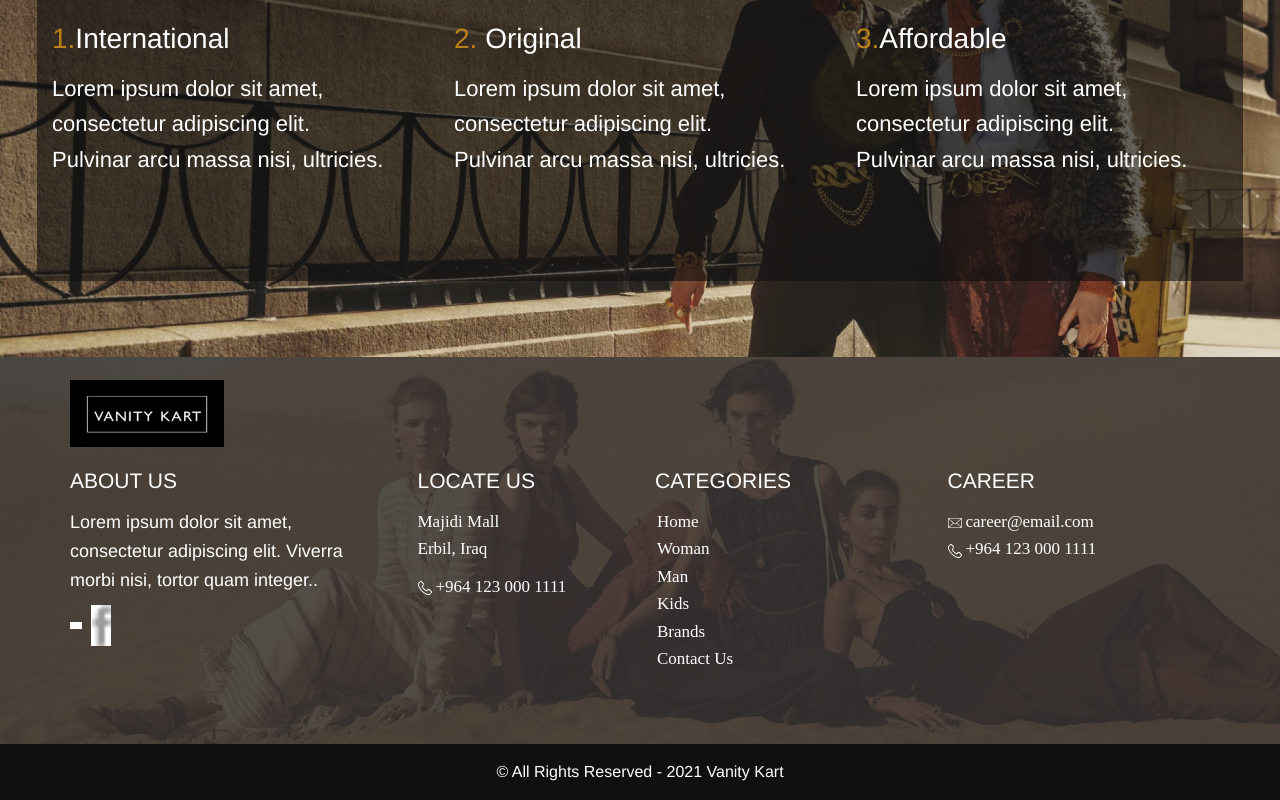
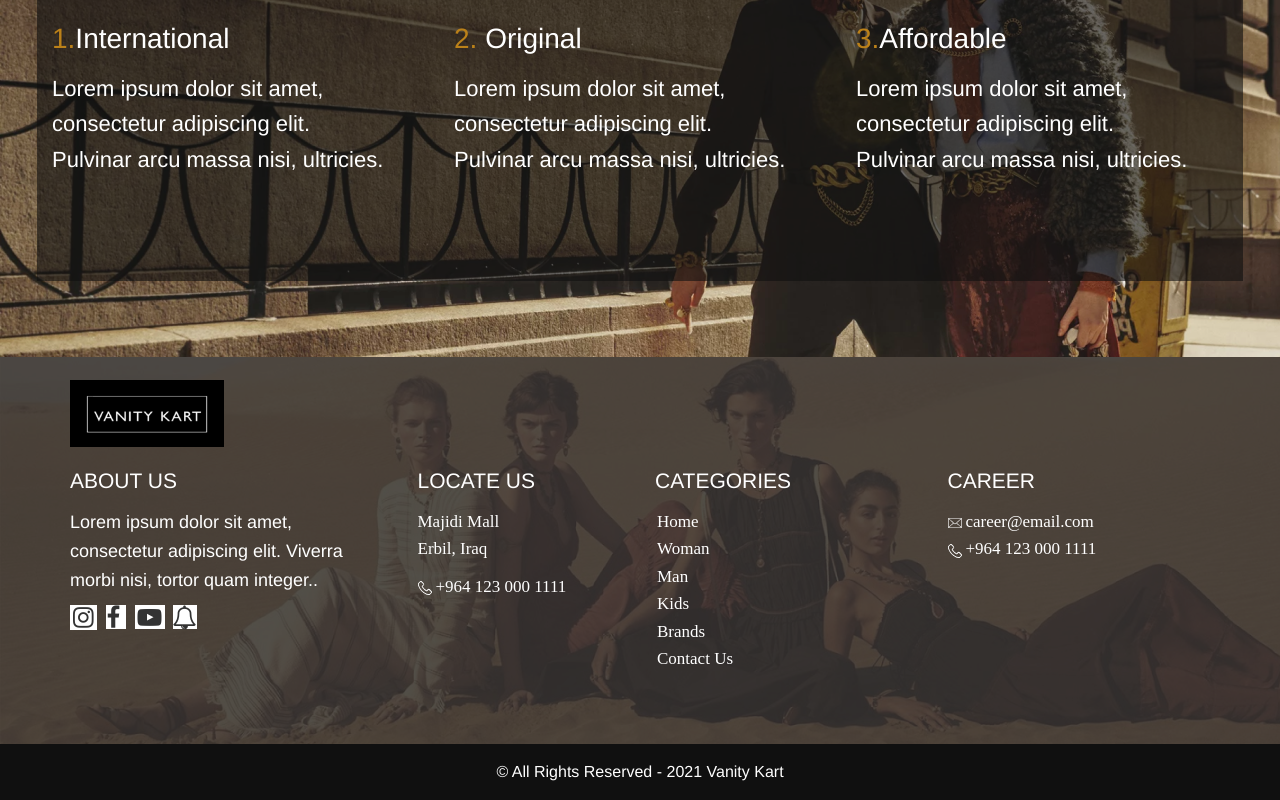
Before and after one commit to Mohdmansoori/vanity, a React (Create React App) app: page /About in a window 1280 px wide. Shown: the part 1368-2168 px from the top of the page. Built offline with nearby package versions, Linux system fonts and the light colour scheme.

Commit message:
'Twelth'

```diff
--- a/src/Component/Footer.js
+++ b/src/Component/Footer.js
@@ -2,8 +2,8 @@ import React from 'react';
 import { Link } from 'react-router-dom'
 import icon from '../images/image\ 1.png';
 import Youtube from '../images/youtube.png';
-import Facebook from '../images/fb.png';
-import Insta from '../images/instagram.png';
+import Facebook from '../images/facebook.png';
+import Insta from '../images/insta.png';
 import Bell  from '../images/notification.png';
 import Email from '../images/envolve.png';
 import Call from '../images/call.png';
@@ -22,8 +22,10 @@ function Footer() {
               <Link to={'/About'}><h5 >ABOUT US</h5></Link>
               <p>Lorem ipsum dolor sit amet, consectetur adipiscing elit. Viverra morbi nisi, tortor quam integer..</p>
               <div className="">
-                 <img src={Insta} className="insta"/>
-                 <img src={Facebook} className="facebook"/>
+              <i className="fa fa-instagram insta" aria-hidden="true"></i>
+              <i className="fa fa-facebook facebook" aria-hidden="true"></i>
+              <i className="fa fa-youtube-play youtube" aria-hidden="true"></i>
+              <i className="fa fa-bell-o notification" aria-hidden="true"></i>
               </div>
               </div>
             <div className="col-md-3 locate">
```
